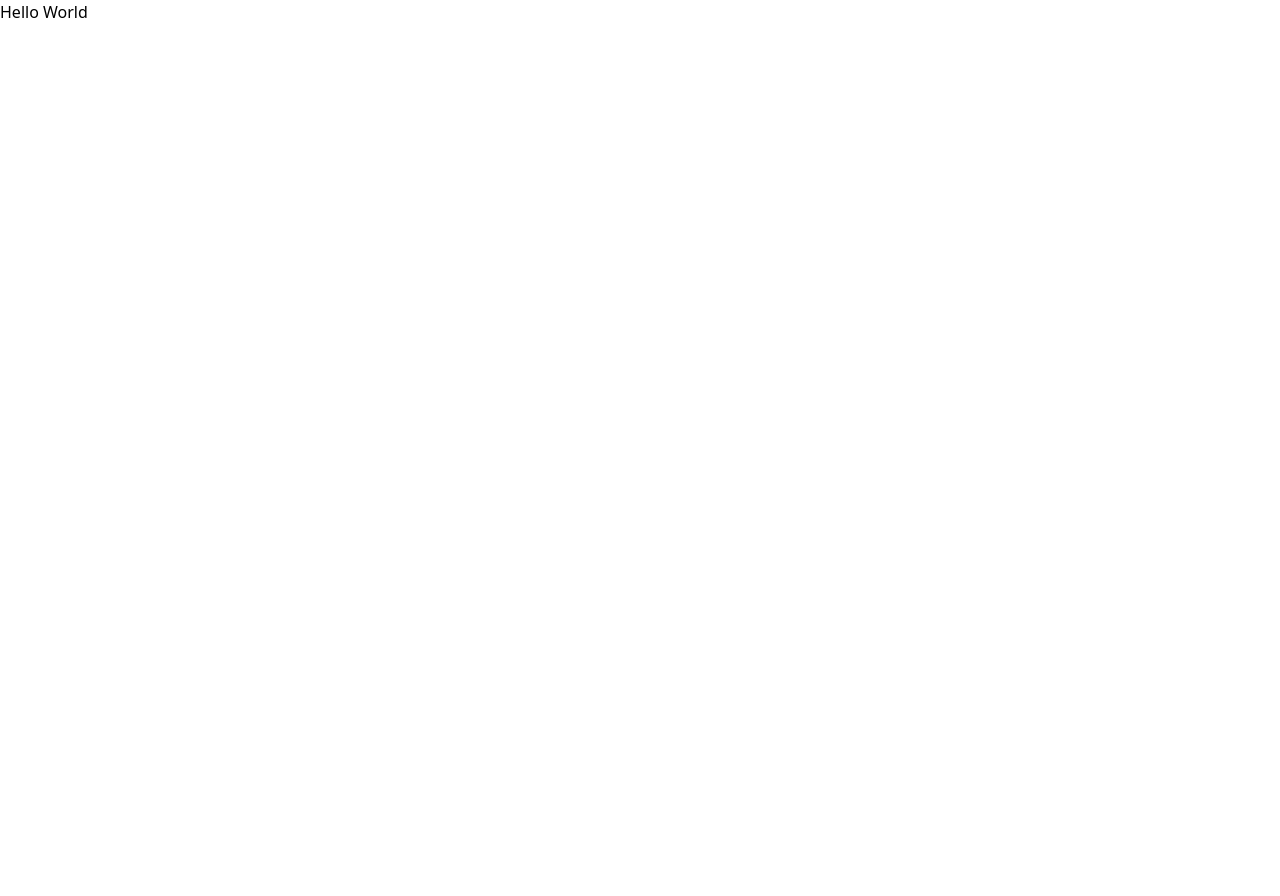
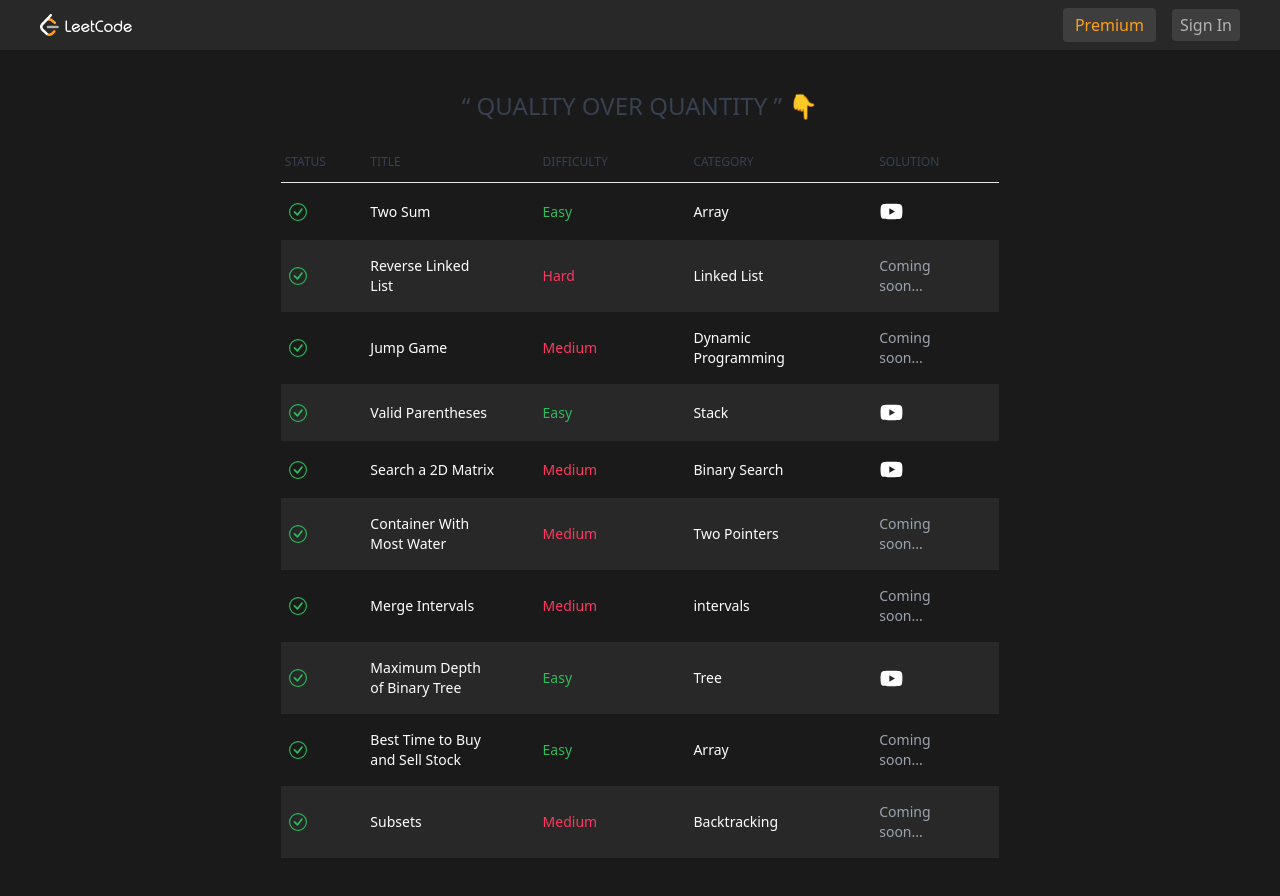
Before and after one commit to rohitrk185/leetcode-clone, a Next.js app: page / in a window 1280 px wide. Before the commit the page ends 800 px from the top, so only its background shows below. Built offline with nearby package versions, Linux system fonts and the light colour scheme.

Commit message:
complete auth & homepage ui

```diff
--- /dev/null
+++ b/src/components/ProblemsTable/ProblemsTable.tsx
@@ -0,0 +1,59 @@
+import React from "react";
+import { problems } from "@/mockProblems/problems";
+import { BsCheckCircle } from "react-icons/bs";
+import { AiFillYoutube } from "react-icons/ai";
+import Link from "next/link";
+type Props = {};
+
+const ProblemsTable = (props: Props) => {
+  return (
+    <tbody className="text-white">
+      {problems.map((problem, index) => {
+        const difficultyColor =
+          problem.difficulty.toLowerCase() === "easy"
+            ? "text-dark-green-s"
+            : problem.difficulty.toLowerCase() === "  medium"
+            ? "text-dark-yellow"
+            : "text-dark-pink";
+        return (
+          <tr
+            key={problem.id}
+            className={`${index % 2 === 1 ? "bg-dark-layer-1" : ""}`}
+          >
+            <th className="px-2 py-4 font-medium whitespace-nowrap text-dark-green-s">
+              <BsCheckCircle fontSize={18} width={18} />
+            </th>
+
+            <td className="px-6 py-4">
+              <Link
+                href={`/problems/${problem.id}`}
+                className="hover:text-blue-600 cursor-pointer"
+              >
+                {problem.title}
+              </Link>
+            </td>
+
+            <td className={`px-6 py-4 ${difficultyColor}`}>
+              {problem.difficulty}
+            </td>
+
+            <td className="px-6 py-4">{problem.category}</td>
+
+            <td className="px-6 py-4">
+              {problem.videoId ? (
+                <AiFillYoutube
+                  fontSize={25}
+                  className="cursor-pointer hover:text-red-600"
+                />
+              ) : (
+                <p className="text-gray-400">Coming soon...</p>
+              )}
+            </td>
+          </tr>
+        );
+      })}
+    </tbody>
+  );
+};
+
+export default ProblemsTable;
--- /dev/null
+++ b/src/components/Topbar/Topbar.tsx
@@ -0,0 +1,38 @@
+import React from "react";
+import Link from "next/link";
+type Props = {};
+
+const Topbar = (props: Props) => {
+  return (
+    <nav className="relative flex h-[50px] w-full shrink-0 items-center px-5 bg-dark-layer-1 text-dark-gray-7">
+      <div
+        className={`flex w-full items-center justify-between max-w-[1200px] mx-auto`}
+      >
+        <Link href="/" className="h-[22px] flex-1">
+          {/* eslint-disable-next-line @next/next/no-img-element */}
+          <img src="/logo-full.png" alt="Logo" className="h-full" />
+        </Link>
+
+        <div className="flex items-center space-x-4 flex-1 justify-end">
+          <div>
+            <a
+              href="https://www.buymeacoffee.com/burakorkmezz"
+              target="_blank"
+              rel="noreferrer"
+              className="bg-dark-fill-3 py-1.5 px-3 cursor-pointer rounded text-brand-orange hover:bg-dark-fill-2"
+            >
+              Premium
+            </a>
+          </div>
+          <Link href="/auth">
+            <button className="bg-dark-fill-3 py-1 px-2 cursor-pointer rounded ">
+              Sign In
+            </button>
+          </Link>
+        </div>
+      </div>
+    </nav>
+  );
+};
+
+export default Topbar;
--- /dev/null
+++ b/src/mockProblems/problems.ts
@@ -0,0 +1,91 @@
+export type Problem = {
+  id: string;
+  title: string;
+  difficulty: string;
+  category: string;
+  order: number;
+  videoId?: string;
+};
+
+export const problems: Problem[] = [
+  {
+    id: "two-sum",
+    title: "Two Sum",
+    difficulty: "Easy",
+    category: "Array",
+    order: 1,
+    videoId: "8-k1C6ehKuw"
+  },
+  {
+    id: "reverse-linked-list",
+    title: "Reverse Linked List",
+    difficulty: "Hard",
+    category: "Linked List",
+    order: 2,
+    videoId: ""
+  },
+  {
+    id: "jump-game",
+    title: "Jump Game",
+    difficulty: "Medium",
+    category: "Dynamic Programming",
+    order: 3,
+    videoId: ""
+  },
+  {
+    id: "valid-parentheses",
+    title: "Valid Parentheses",
+    difficulty: "Easy",
+    category: "Stack",
+    order: 4,
+    videoId: "xty7fr-k0TU"
+  },
+  {
+    id: "search-a-2d-matrix",
+    title: "Search a 2D Matrix",
+    difficulty: "Medium",
+    category: "Binary Search",
+    order: 5,
+    videoId: "ZfFl4torNg4"
+  },
+  {
+    id: "container-with-most-water",
+    title: "Container With Most Water",
+    difficulty: "Medium",
+    category: "Two Pointers",
+    order: 6,
+    videoId: ""
+  },
+  {
+    id: "merge-intervals",
+    title: "Merge Intervals",
+    difficulty: "Medium",
+    category: "intervals",
+    order: 7,
+    videoId: ""
+  },
+  {
+    id: "maximum-depth-of-binary-tree",
+    title: "Maximum Depth of Binary Tree",
+    difficulty: "Easy",
+    category: "Tree",
+    order: 8,
+    videoId: "4qYTqOiRMoM"
+  },
+  {
+    id: "best-time-to-buy-and-sell-stock",
+    title: "Best Time to Buy and Sell Stock",
+    difficulty: "Easy",
+    category: "Array",
+    order: 9,
+    videoId: ""
+  },
+  {
+    id: "subsets",
+    title: "Subsets",
+    difficulty: "Medium",
+    category: "Backtracking",
+    order: 10,
+    videoId: ""
+  }
+];
--- a/src/pages/auth/index.tsx
+++ b/src/pages/auth/index.tsx
@@ -1,13 +1,31 @@
 import { authModalState } from "@/atoms/authModalAtom";
 import AuthModal from "@/components/Modals/AuthModal";
 import Navbar from "@/components/Navbar";
-import React from "react";
+import { auth } from "@/firebase/firebase";
+import { useRouter } from "next/router";
+import React, { useEffect, useState } from "react";
+import { useAuthState } from "react-firebase-hooks/auth";
 import { useRecoilValue } from "recoil";
 
 type AuthPageProps = {};
 
 const AuthPage = (props: AuthPageProps) => {
+  const router = useRouter();
+
   const authModal = useRecoilValue(authModalState);
+  const [user, loading, error] = useAuthState(auth);
+  const [pageLoading, setPageLoading] = useState(true);
+
+  useEffect(() => {
+    if (user) {
+      router.push("/");
+    } else if (!loading && !user) {
+      setPageLoading(false);
+    }
+  }, [user, router, loading]);
+
+  if (pageLoading) return null;
+
   return (
     <>
       <div className="bg-gradient-to-b from-gray-600 to-black h-screen relative">
--- a/src/pages/index.tsx
+++ b/src/pages/index.tsx
@@ -1,8 +1,42 @@
+import ProblemsTable from "@/components/ProblemsTable/ProblemsTable";
+import Topbar from "@/components/Topbar/Topbar";
+
 export default function Home() {
   return (
     <>
-      <main className="font-inter">
-        <h1>Hello World</h1>
+      <main className="bg-dark-layer-2 min-h-screen">
+        <Topbar />
+
+        <h1 className="text-2xl text-center text-gray-700 dark:text-gray-400 font-medium uppercase mt-10 mb-5">
+          &ldquo; QUALITY OVER QUANTITY &rdquo; 👇
+        </h1>
+
+        <div className="relative overflow-x-auto mx-auto px-6 pb-10">
+          <table className="text-sm text-left text-gray-500 dark:text-gray-400 sm:w-7/12 w-full max-w-[1200px] mx-auto">
+            <thead className="text-xs text-gray-700 uppercase dark:text-gray-400 border-b ">
+              <tr>
+                <th scope="col" className="px-1 py-3 w-0 font-medium">
+                  Status
+                </th>
+                <th scope="col" className="px-6 py-3 w-0 font-medium">
+                  Title
+                </th>
+                <th scope="col" className="px-6 py-3 w-0 font-medium">
+                  Difficulty
+                </th>
+
+                <th scope="col" className="px-6 py-3 w-0 font-medium">
+                  Category
+                </th>
+                <th scope="col" className="px-6 py-3 w-0 font-medium">
+                  Solution
+                </th>
+              </tr>
+            </thead>
+
+            <ProblemsTable />
+          </table>
+        </div>
       </main>
     </>
   );
```
